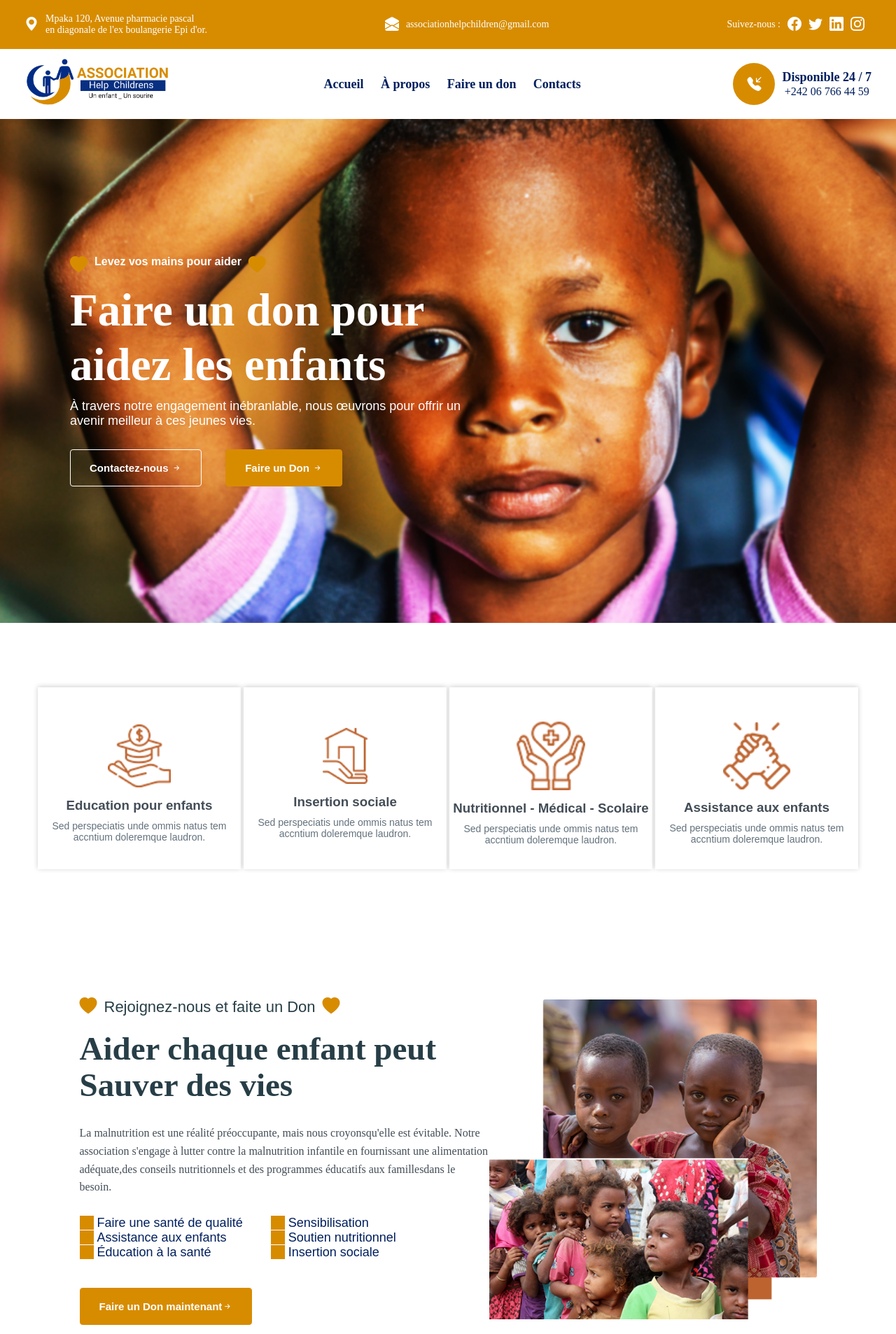
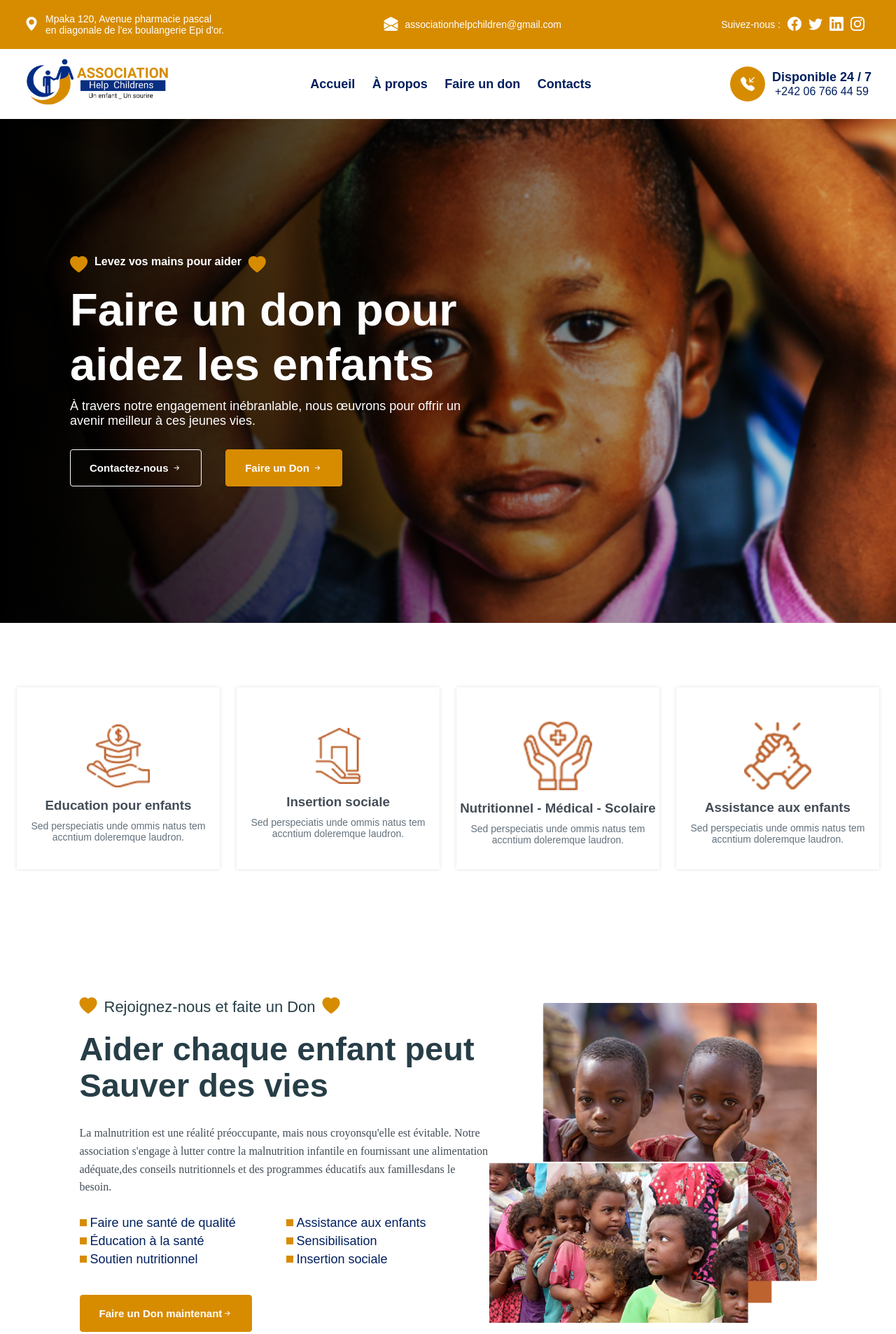
Before and after one commit to MakVieSAinte/Association_Help_Childrens, a plain HTML site: page index.html in a window 1280 px wide. Shown: the top 1906 px of the page at 70% size. Drawn offline with Linux system fonts and the light colour scheme.

Commit message:
[Chore]: Code review and refactoring

```diff
--- a/assets/css/chargement.css
+++ b/assets/css/chargement.css
@@ -1,7 +1,3 @@
-/*-----------------------------------*\
-  #EFFET CHARGEMENT PAGE
-\*-----------------------------------*/
-
 .chargement-container {
   position: fixed;
   top: 0%;
--- a/assets/css/header.css
+++ b/assets/css/header.css
@@ -1,9 +1,3 @@
-/*|#MakVie-SAinte|*/
-
-/*-----------------------------------*\
-  #HEADER
-\*-----------------------------------*/
-
 header {
   width: 100%;
   height: max-content;
@@ -66,10 +60,7 @@ header .top-header .bloc:last-child .bloc-txt {
   margin-right: 10px;
 }
 
-
-/* Navigation */
 .navigation-phone {
-  /* Nav Phone */
   display: none;
   visibility: hidden;
 }
@@ -113,11 +104,10 @@ nav.desktop .bloc .lien-nav a::after,
   display: block;
   position: absolute;
   bottom: -8px;
-  width: 40%;
+  width: 0;
   height: 3px;
   background: var(--couleur-primaire);
   border-radius: 3000000px;
-  transform: scaleX(0);
   transform-origin: left;
   transition: var(--transition-33);
 }
@@ -126,19 +116,20 @@ nav.desktop .bloc .lien-nav a:hover::after,
 .navlinks-container a:hover::after,
 nav.desktop .bloc .lien-nav a:focus::after,
 .navlinks-container a:focus::after {
-  transform: scaleX(1);
-  transition: width 6s ease-in-out;
+  width: 50%;
+  transition: width 0.35s ease-in-out;
 }
 
 nav.desktop .bloc .info-telephone {
   display: flex;
   align-items: center;
   justify-content: center;
+  column-gap: 10px;
 }
 
 nav.desktop .bloc .info-telephone i {
-  width: 60px;
-  height: 60px;
+  width: 50px;
+  height: 50px;
   display: flex;
   align-items: center;
   justify-content: center;
@@ -153,7 +144,6 @@ nav.desktop .bloc .info-telephone .bloc-txt {
   align-items: center;
   justify-content: start;
   flex-direction: column;
-  margin-left: 10px;
 }
 
 nav.desktop .bloc .info-telephone .bloc-txt span,
@@ -169,7 +159,6 @@ nav.desktop .bloc .info-telephone .bloc-txt span:first-child {
   font-weight: bolder !important;
   font-size: var(--fs-4);
 }
-
 
 /* Nav phone */
 .navigation-phone {
@@ -199,8 +188,6 @@ nav.phone {
   display: none;
 }
 
-
-/* Container Image Accueil */
 .container-img-accueil {
   position: relative;
   width: 100%;
@@ -208,7 +195,12 @@ nav.phone {
   display: flex;
   align-items: center;
   background-color: darkblue;
-  background-image: url("../images/accueil.png");
+  background-image: linear-gradient(
+      to right,
+      rgba(0, 0, 0, 1),
+      rgba(0, 0, 0, 0.1) 95%
+    ),
+    url("../images/accueil.png");
   background-repeat: no-repeat;
   background-size: cover;
   background-position: center;
@@ -255,5 +247,3 @@ nav.phone {
   font-size: var(--fs-4);
   margin-bottom: 30px;
 }
-
-/* 925DEV */
--- a/assets/css/sections.css
+++ b/assets/css/sections.css
@@ -1,10 +1,4 @@
-/*|#MakVie-SAinte|*/
-
-@import url('styles.css');
-
-/*-----------------------------------*\
-  #SECTION 1
-\*-----------------------------------*/
+@import url("styles.css");
 
 .section.un {
   width: 100%;
@@ -12,6 +6,7 @@
   align-items: center;
   justify-content: center;
   flex-wrap: wrap;
+  gap: 20px;
 }
 
 .section.un .card {
@@ -22,7 +17,7 @@
   justify-content: center;
   flex-direction: column;
   background-color: var(--couleur-blanche);
-  box-shadow: 0px -1px 7px #cfcfcf;
+  box-shadow: 0px 0px 5px rgba(207, 207, 207, 0.623);
   text-align: center;
   padding: 25px 5px 10px;
   margin: 2px;
@@ -41,10 +36,6 @@
   color: var(--couleur-gris);
   font-size: var(--fs-7);
 }
-
-/*-----------------------------------*\
-  #SECTION 2
-\*-----------------------------------*/
 
 .section.deux {
   width: 100% !important;
@@ -68,12 +59,10 @@
   width: 100% !important;
 }
 
-.section.deux .bloc-bas-link {
-  display: flex;
-  align-items: start;
-  justify-content: flex-start;
-  flex-wrap: wrap;
-  gap: 40px;
+.section.deux .bloc-bas-link ul {
+  display: grid;
+  grid-template-columns: repeat(2, 1fr);
+  gap: 5px;
   margin-bottom: 40px;
 }
 
@@ -88,15 +77,11 @@
 
 .section.deux .bloc-bas-link ul li span {
   display: block;
-  width: 20px;
-  height: 20px;
+  width: 10px;
+  height: 10px;
   background-color: var(--couleur-primaire);
   margin-right: 5px;
 }
-
-/*-----------------------------------*\
-  #SECTION 3
-\*-----------------------------------*/
 
 .section.trois {
   width: 100%;
@@ -141,7 +126,7 @@
   bottom: -17px;
   width: max-content;
   color: var(--couleur-blanche);
-  font-family: var(--police-primaire);
+  font-family: var(--police-primaire, "Poppins" sans-serif);
   font-weight: var(--weight-900);
   background-color: var(--couleur-primaire);
   padding: 6px 20px;
@@ -161,7 +146,7 @@
 .section.trois .card .centre p {
   color: var(--couleur-gris-100);
   font-size: var(--fs-5);
-  font-family: var(--police-secondaire);
+
   font-weight: var(--weight-500);
   padding-bottom: 15px;
 }
@@ -177,11 +162,13 @@
   position: relative;
   width: 150px;
   height: 10px;
-  background: conic-gradient(from 0deg,
-      var(--couleur-primaire) 0%,
-      var(--couleur-primaire) 0% 95%,
-      #333 95%,
-      #333 100%);
+  background: conic-gradient(
+    from 0deg,
+    var(--couleur-primaire) 0%,
+    var(--couleur-primaire) 0% 95%,
+    #333 95%,
+    #333 100%
+  );
 }
 
 .section.trois .card .bas {
@@ -204,10 +191,6 @@
   color: var(--couleur-primaire);
   text-decoration: underline;
 }
-
-/*-----------------------------------*\
-  #SECTION 4
-\*-----------------------------------*/
 
 .section.quatre {
   width: 100%;
@@ -306,18 +289,6 @@
   border-color: var(--couleur-primaire-200);
 }
 
-
-/*-----------------------------------*\
-  #SECTION 5
-\*-----------------------------------*/
-
-/* Section pour la Video */
-
-
-/*-----------------------------------*\
-  #SECTION 6
-\*-----------------------------------*/
-
 .section.six {
   width: 100%;
   display: flex;
@@ -325,6 +296,7 @@
   justify-content: center;
   flex-direction: column;
   text-align: center;
+  gap: 20px;
 }
 
 .section.six .cards {
@@ -402,11 +374,6 @@
   border-radius: 50%;
 }
 
-
-/*-----------------------------------*\
-  #SECTION 7
-\*-----------------------------------*/
-
 .section.sept {
   width: 100%;
   height: auto;
@@ -422,7 +389,12 @@
   display: flex;
   align-items: start;
   justify-content: center;
-  background-image: url('../images/contact.png');
+  background-image: linear-gradient(
+      to right,
+      rgba(0, 0, 0, 1),
+      rgba(0, 0, 0, 0.1) 95%
+    ),
+    url("../images/contact.png");
   background-repeat: no-repeat;
   background-size: cover;
   background-position: center;
@@ -570,10 +542,6 @@
   background-color: var(--couleur-primaire);
 }
 
-/*-----------------------------------*\
-  #SECTION 8
-\*-----------------------------------*/
-
 .section.huit .container {
   display: flex;
   align-items: center;
@@ -594,5 +562,3 @@
 .section.huit .container .droit img {
   width: 100%;
 }
-
-/* 925DEV */
--- a/assets/css/styles.css
+++ b/assets/css/styles.css
@@ -1,11 +1,4 @@
-/*|#MakVie-SAinte|*/
-
-/*-----------------------------------*\
-  #VARIABLE CSS
-\*-----------------------------------*/
-
 :root {
-
   /* coleurs */
 
   --couleur-primaire: #d78c00;
@@ -19,14 +12,14 @@
   --couleur-blanche: #ffffff;
   --couleur-lumier: #f1f6f7;
   --couleur-sombre: #00020c;
-  --couleur-sombre-100: #273E47;
+  --couleur-sombre-100: #273e47;
 
   --couleur-gris: #63717d;
   --couleur-gris-100: #434d57;
 
   /* typographie */
 
-  --police-primaire: "titillium web";
+  /* --police-primaire: "titillium web"; */
   --police-secondaire: "poppins";
 
   --fs-1: 1.563rem;
@@ -89,7 +82,7 @@ li {
 html {
   font-size: 100%;
   font-weight: var(--weight-400);
-  font-family: "poppins", sans-serif, system-ui !important;
+  font-family: "Poppins", sans-serif, system-ui !important;
   overscroll-behavior: contain;
   scroll-behavior: smooth;
   box-sizing: border-box;
@@ -105,10 +98,6 @@ body {
   background-color: var(--couleur-primaire);
   color: var(--couleur-blanche);
 }
-
-/*-----------------------------------*\
-  #OVERLAY
-\*-----------------------------------*/
 
 .overlay {
   position: fixed;
@@ -127,12 +116,6 @@ body {
   opacity: 1;
   pointer-events: all;
 }
-
-/*-----------------------------------*\
-  #COMPOSANTS GENERAL
-\*-----------------------------------*/
-
-/* Bouton primaire */
 
 button.btn-primary {
   text-align: center;
@@ -158,8 +141,6 @@ button.btn-primary:focus {
   outline: blue;
 }
 
-/* Bouton secondaire */
-
 button.btn-secondary {
   text-align: center;
   font-size: var(--fs-6);
@@ -180,9 +161,6 @@ button.btn-secondary:hover {
   border-color: var(--couleur-blanche);
 }
 
-
-/* Titre Haut des sections */
-
 .titre-g {
   width: 100%;
   height: auto;
@@ -190,7 +168,6 @@ button.btn-secondary:hover {
   align-items: center;
   justify-content: center;
   flex-direction: column;
-  /* background-color: darkturquoise; */
 }
 
 .titre-g.cote {
@@ -240,8 +217,6 @@ button.btn-secondary:hover {
   text-align: left;
 }
 
-/* Les Titres des Sections */
-
 .my-titre {
   line-height: 1.1;
   color: var(--couleur-sombre-100);
@@ -249,9 +224,6 @@ button.btn-secondary:hover {
   font-family: var(--police-primaire);
   margin-bottom: 18px;
 }
-
-
-/* Paragraph */
 
 .my-paragraph {
   line-height: 1.6;
@@ -262,10 +234,6 @@ button.btn-secondary:hover {
   margin-bottom: 28px;
 }
 
-/* Section general */
-
 section.section {
   padding: 90px 10px;
 }
-
-/* 925DEV */
--- a/index.html
+++ b/index.html
@@ -1,27 +1,27 @@
 <!DOCTYPE html>
 <html lang="fr" dir="ltr" translate="yes">
   <head>
-    <!-- ==== Meta données ==== -->
     <meta charset="UTF-8" />
     <meta name="viewport" content="width=device-width, initial-scale=1.0" />
     <meta http-equiv="X-UA-Compatible" content="IE=7" />
     <meta http-equiv="X-UA-Compatible" content="IE=edge" />
     <meta name="robots" content="INDEX, FOLLOW" />
-    <!-- ==== Theme couleur ==== -->
     <meta name="theme-color" content="#c9870c" />
     <meta name="msapplication-TileColor" content="#c9870c" />
-    <!-- ==== Meta ogg pour le partage ==== -->
     <meta property="og:locale" content="fr_FR" />
     <meta property="og:type" content="ASSOCIATION D'AIDE AUX ENFANTS" />
     <meta property="og:image" content="./assets/images/accueil.png" />
     <meta property="og:title" content="ASSOCIATION HELP CHILDREN's" />
+    <meta property="og:site_name" content="ASSOCIATION HELP CHILDREN's" />
+
+    <!-- TODO: Add a canonical url -->
+    <meta property="og:url" content="https://help-childrens." />
+
     <meta
       property="og:description"
       content="La malnutrition est une réalité préoccupante, mais nous croyons qu'elle est évitable. Notre association s'engage à lutter contre la malnutrition infantile en fournissant une alimentation adéquate,des conseils nutritionnels et des programmes éducatifs aux familles dans le besoin"
     />
-    <!-- ==== Titre de la page ==== -->
     <title>HELP CHILDREN'S | Faire un don pour aidez les enfants.</title>
-    <!-- ==== Favicon du site web ==== -->
     <link
       rel="shortcut icon"
       type="image/x-icon"
@@ -70,19 +70,16 @@
       href="./assets/import/icones/bootstrap-icons.css"
       crossorigin
     />
-    <!-- ==== Css fichier (non minifier) ==== -->
+
     <link rel="stylesheet" type="text/css" href="./assets/css/styles.css" />
     <link rel="stylesheet" type="text/css" href="./assets/css/chargement.css" />
     <link rel="stylesheet" type="text/css" href="./assets/css/header.css" />
     <link rel="stylesheet" type="text/css" href="./assets/css/sections.css" />
     <link rel="stylesheet" type="text/css" href="./assets/css/footer.css" />
     <link rel="stylesheet" type="text/css" href="./assets/css/responsive.css" />
-    <!-- ==== Css fichier (minifier) ==== -->
-    <!-- <link rel="stylesheet" type="text/css" href="./assets/css.min.css"> -->
   </head>
 
   <body>
-    <!-- Chargement du site web -->
     <div class="chargement-container">
       <div class="load-wrapp">
         <div class="load-5">
@@ -96,12 +93,12 @@
         </div>
       </div>
     </div>
-    <!-- Script pour le chargement de la page -->
+
     <script>
       const containerChargement = document.querySelector(
         ".chargement-container"
       );
-      window.addEventListener("load", (e) => {
+      window.addEventListener("load", () => {
         containerChargement.remove();
       });
     </script>
@@ -109,13 +106,8 @@
     <!-- Overlay -->
     <div class="overlay"></div>
 
-    <!-- *****************************************  -->
-    <!-- *****************************************  -->
-    <!-- *****************************************  -->
 
-    <!-- Debut du Header -->
     <header>
-      <!-- Top Header -->
       <div class="top-header">
         <div class="bloc adresse">
           <i class="bi bi-geo-alt-fill"></i>
@@ -127,7 +119,6 @@
           </div>
         </div>
 
-        <!-- Bloc du millieu -->
         <div class="bloc">
           <i class="bi bi-envelope-open-fill"></i>
           <div class="bloc-txt">
@@ -139,7 +130,6 @@
           </div>
         </div>
 
-        <!-- Bloc reseaux -->
         <div class="bloc reseaux">
           <div class="bloc-txt">
             <span>Suivez-nous : </span>
@@ -159,7 +149,6 @@
         </div>
       </div>
 
-      <!-- Navigation Desktop -->
       <div class="navigation-desktop">
         <nav class="desktop">
           <a href="./index.html">
@@ -170,7 +159,6 @@
             />
           </a>
 
-          <!-- Lien de navigation -->
           <div class="bloc lien">
             <div class="lien-nav">
               <a href="./index.html" aria-current="page">Accueil</a>
@@ -194,7 +182,6 @@
         </nav>
       </div>
 
-      <!-- Navigation Phone -->
       <div class="navigation-phone">
         <nav class="phone">
           <a href="index.html">
@@ -227,7 +214,6 @@
         </nav>
       </div>
 
-      <!-- Container image accueil -->
       <div class="container-img-accueil">
         <div class="style-pres-txt">
           <div class="haut-titre s-header">
@@ -255,15 +241,9 @@
       </div>
     </header>
 
-    <!-- *****************************************  -->
-    <!-- *****************************************  -->
-    <!-- *****************************************  -->
 
-    <!-- Debut du Main -->
     <main aria-describedby="contenue principale de la page">
-      <!-- Section 1 -->
       <section class="section un">
-        <!-- Card 1 -->
         <div class="card">
           <img src="./assets/images/icone_1.png" alt="icone d'illustration" />
           <h3>Education pour enfants</h3>
@@ -272,7 +252,6 @@
           </p>
         </div>
 
-        <!-- Card 2 -->
         <div class="card">
           <img src="./assets/images/icone_2.png" alt="icone d'illustration" />
           <h3>Insertion sociale</h3>
@@ -325,8 +304,6 @@
               <li><span></span>Faire une santé de qualité</li>
               <li><span></span>Assistance aux enfants</li>
               <li><span></span>Éducation à la santé</li>
-            </ul>
-            <ul>
               <li><span></span>Sensibilisation</li>
               <li><span></span>Soutien nutritionnel</li>
               <li><span></span>Insertion sociale</li>
@@ -618,7 +595,7 @@
           autoplay
           loop
           width="100%"
-          style="height: 90vh"
+          height="100%"
         ></video>
       </section>
 
@@ -749,13 +726,8 @@
         </div>
       </section>
     </main>
-    <br /><br />
 
-    <!-- *****************************************  -->
-    <!-- *****************************************  -->
-    <!-- *****************************************  -->
 
-    <!-- Debut du Footer -->
     <footer>
       <p>
         Copyright &copy;
```
Also changed, not shown: assets/css/responsive.css (+5 -10 lines). Lines whose indentation alone changed are shown as unchanged.
